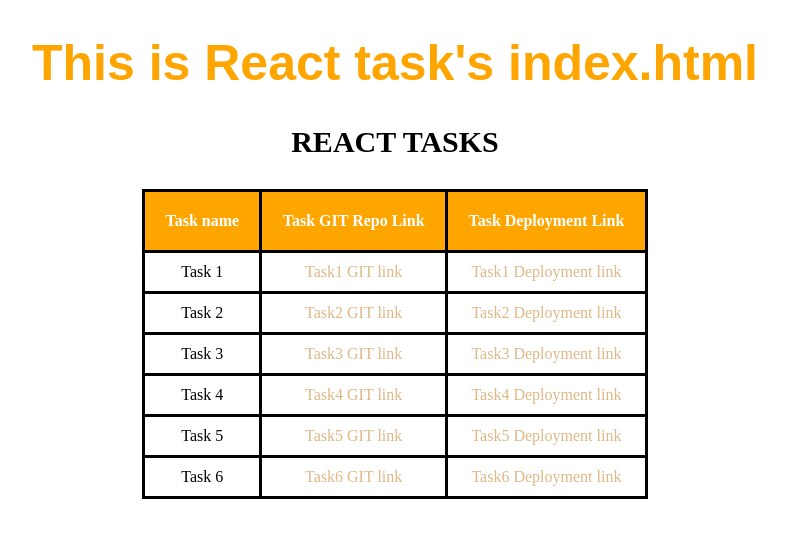
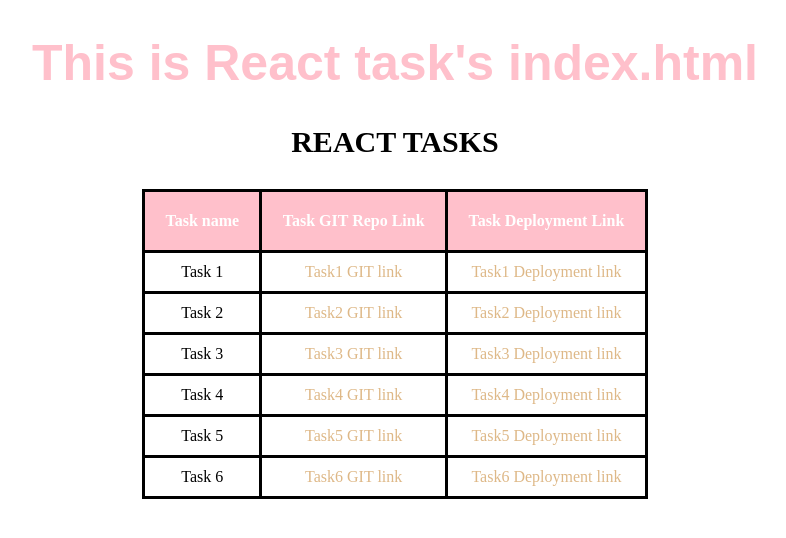
Before and after one commit to Shubhamvit25/Task3, a plain HTML site: page index.html in a window 1280 px wide. Shown: the whole page, without its empty margins (245-1031 px from the left). Drawn offline with Linux system fonts and the light colour scheme.

Commit message:
Update index.css

```diff
--- a/index.css
+++ b/index.css
@@ -1,5 +1,5 @@
 h1 {
-    color: orange;
+    color: pink;
     font-size: 50px;
     text-align: center;
     font-family: Arial, Helvetica, sans-serif;
@@ -20,7 +20,7 @@ h1 {
   th {
     border: 3px solid black;
     padding: 20px;
-    background-color: orange;
+    background-color: pink;
     color: white;
   }
 
```
